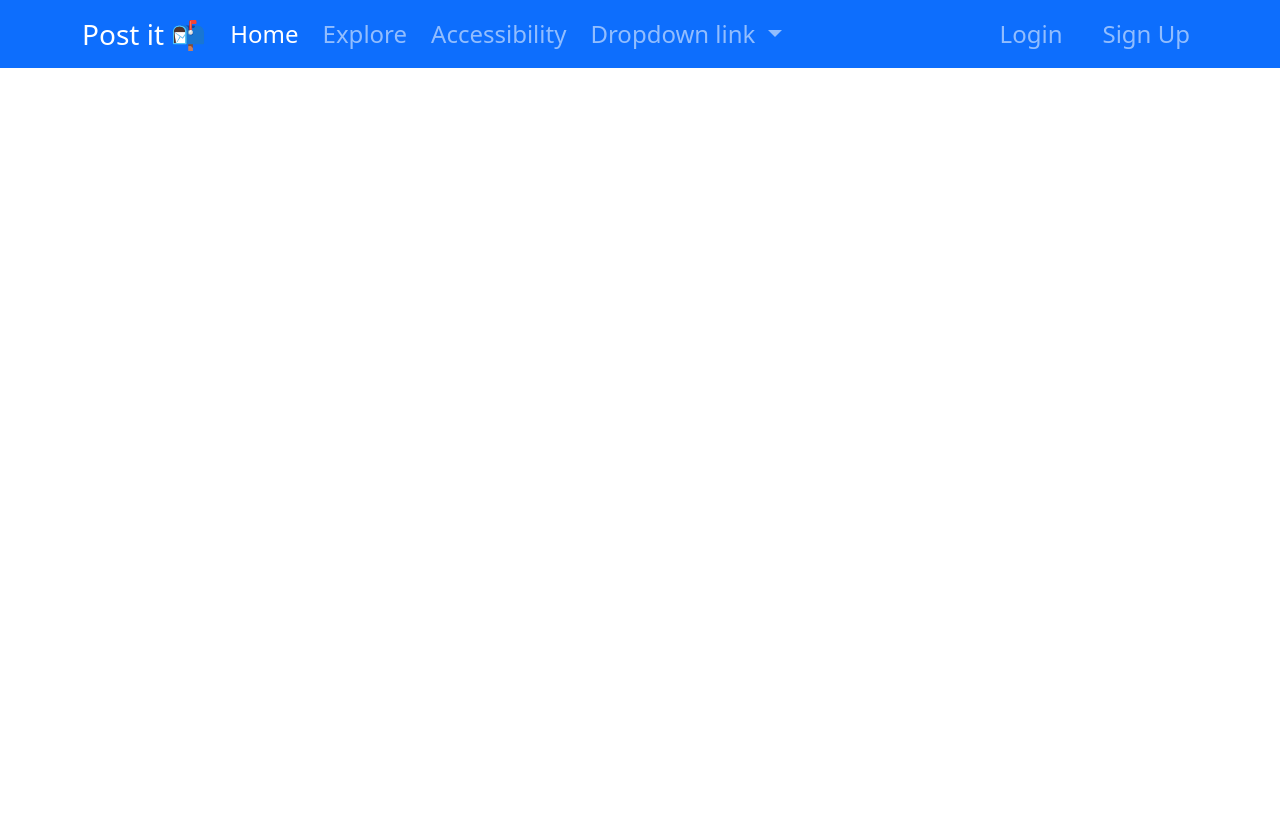
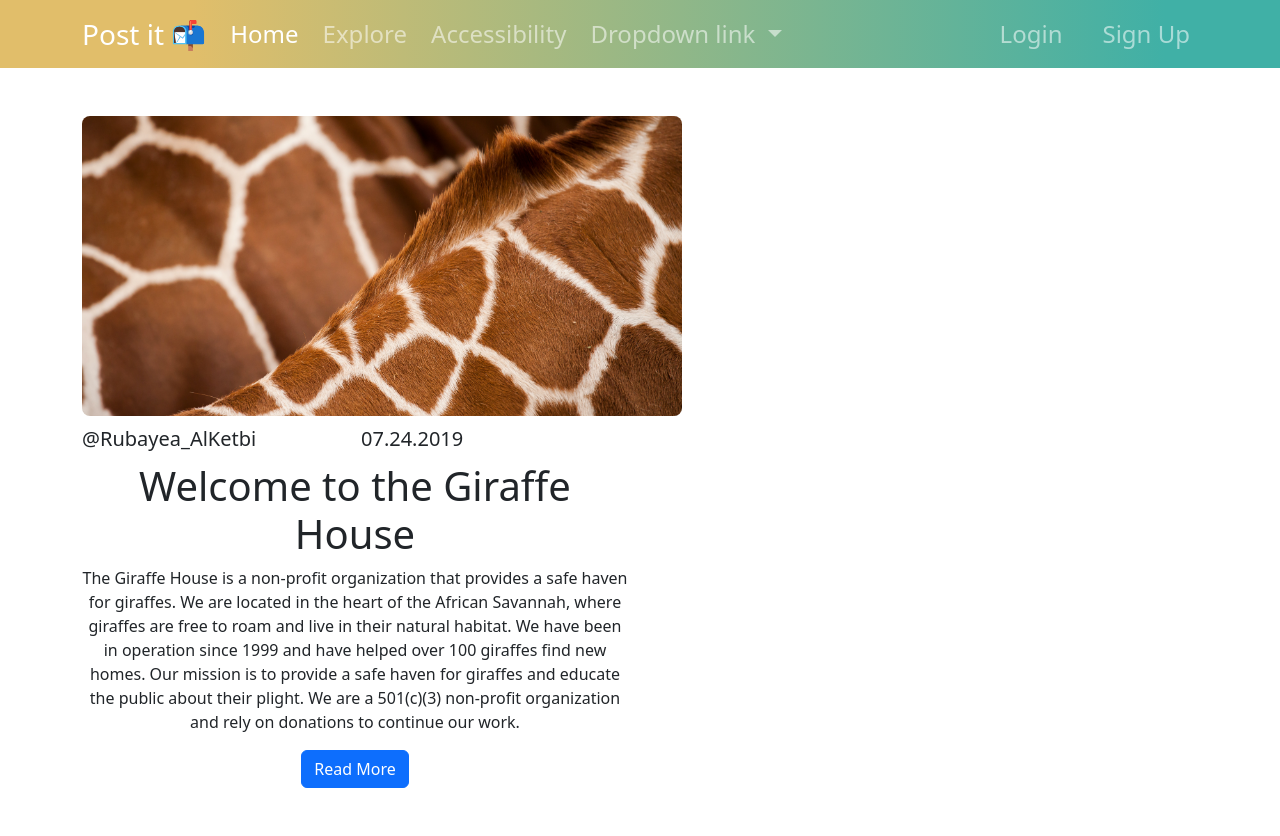
Before and after one commit to rubayeaAlketbi/Coursework_2, a Flask app: page / in a window 1280 px wide. Before the commit the page ends 68 px from the top, so only its background shows below. Run offline with Flask 3, Linux system fonts and the light colour scheme.

Commit message:
Create the homepage

```diff
--- a/CW2/app/static/styles.css
+++ b/CW2/app/static/CSS/style.css
@@ -7,3 +7,15 @@
     -webkit-backdrop-filter: blur(6.5px);
     border: 1px solid rgba(49, 122, 209, 0.49);
 }
+.colorGradient{
+    background: rgb(225,190,106);
+    background: linear-gradient(90deg, rgba(225,190,106,1) 15%, rgba(64,176,166,1) 91%);
+}
+
+.imageResize{
+    width: 600px;
+    height: 300px;
+    object-fit: cover;
+    display: block;
+    border-radius: 8px;
+}
--- a/CW2/app/templates/home.html
+++ b/CW2/app/templates/home.html
@@ -3,14 +3,16 @@
 <head>
     <meta charset="UTF-8">
     <meta name="viewport" content="width=device-width, initial-scale=1.0">
+    <link rel="stylesheet" href="{{ url_for('static', filename='CSS/style.css') }}">
     <link href="https://cdn.jsdelivr.net/npm/bootstrap@5.3.2/dist/css/bootstrap.min.css"
-        rel="stylesheet"
-        integrity="sha384-T3c6CoIi6uLrA9TneNEoa7RxnatzjcDSCmG1MXxSR1GAsXEV/Dwwykc2MPK8M2HN"
-        crossorigin="anonymous">
+      rel="stylesheet"
+      integrity="sha384-T3c6CoIi6uLrA9TneNEoa7RxnatzjcDSCmG1MXxSR1GAsXEV/Dwwykc2MPK8M2HN"
+      crossorigin="anonymous">
+
     <title>Home Page</title>
 </head>
 <body>
-  <div class="container-fluid bg-primary">
+  <div class="container-fluid colorGradient">
     <nav class="navbar navbar-expand-lg" data-bs-theme="dark">
         <div class="container">
           <a class="navbar-brand fs-3" href="#">Post it 📬</a>
@@ -51,11 +53,13 @@
       </nav>
     </div>
 
+
+  {% block content %}
+
+  {% endblock%}
 <script src="https://cdn.jsdelivr.net/npm/bootstrap@5.3.2/dist/js/bootstrap.bundle.min.js"
   integrity="sha384-C6RzsynM9kWDrMNeT87bh95OGNyZPhcTNXj1NW7RuBCsyN/o0jlpcV8Qyq46cDfL"
   crossorigin="anonymous">
 </script>
-</body>
-
-
+  </body>
 </html>
--- /dev/null
+++ b/CW2/app/templates/homepage.html
@@ -0,0 +1,38 @@
+{%extends "home.html"%}
+{%block content%}
+<!-- Navigation Bar -->
+<div class="container-fluid my-5">
+    <!-- Article or Post Container -->
+    <div class="container">
+        <!-- Image Row -->
+        <div class="row">
+            <div class="col-md-6">
+                <!-- Image with the 'imageResize' class -->
+                <img src="{{ url_for('static', filename='img/girraffe_p.jpg') }}" class="imageResize" alt="Giraffe">
+            </div>
+        </div>
+        <!-- Date and Title Row -->
+        <div class="ro d-flex">
+            <div class="col-md-3">
+                <!-- Date of the Article or Post -->
+                <p class="date-tag fs-5 fw-light my-2">@Rubayea_AlKetbi</p>
+            </div>
+            <div class="col-md-3">
+                <!-- Date of the Article or Post -->
+                <p class="fs-5 fw-light my-2">07.24.2019</p>
+            </div>
+        </div>
+        <!-- Content Row -->
+        <div class="row text-center">
+            <div class="col-md-6">
+                <!-- Heading -->
+                <h1>Welcome to the Giraffe House</h1>
+                <!-- Main Content Paragraph -->
+                <p>The Giraffe House is a non-profit organization that provides a safe haven for giraffes. We are located in the heart of the African Savannah, where giraffes are free to roam and live in their natural habitat. We have been in operation since 1999 and have helped over 100 giraffes find new homes. Our mission is to provide a safe haven for giraffes and educate the public about their plight. We are a 501(c)(3) non-profit organization and rely on donations to continue our work.</p>
+                <!-- Read More or Call to Action Button -->
+                <a href="#" class="btn btn-primary">Read More</a>
+            </div>
+        </div>
+    </div>
+</div>
+{%endblock content%}
--- a/CW2/app/views.py
+++ b/CW2/app/views.py
@@ -3,4 +3,4 @@ from flask import render_template, flash, redirect
 
 @app.route('/')
 def home():
-    return render_template("home.html")
+    return render_template("homepage.html")
```
Also changed, not shown: CW2/app/static/img/giraffe.jpg (added), CW2/app/static/img/girraffe_p.jpg (added).
